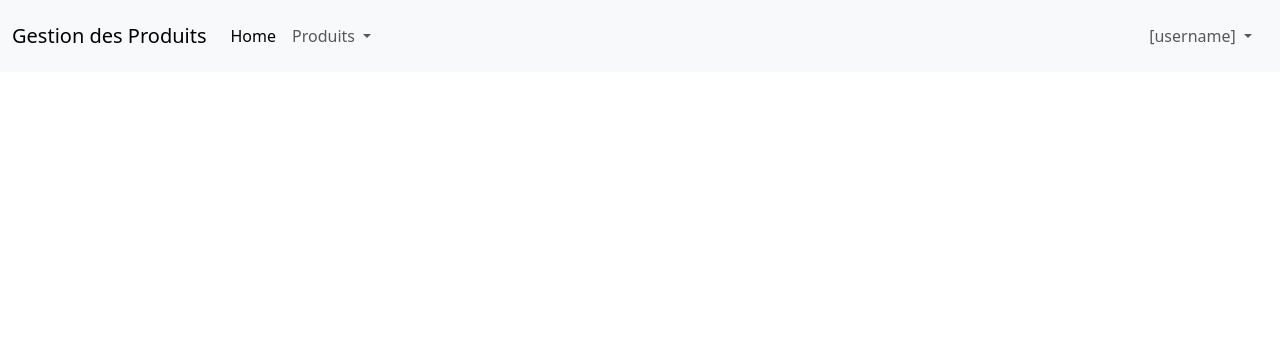
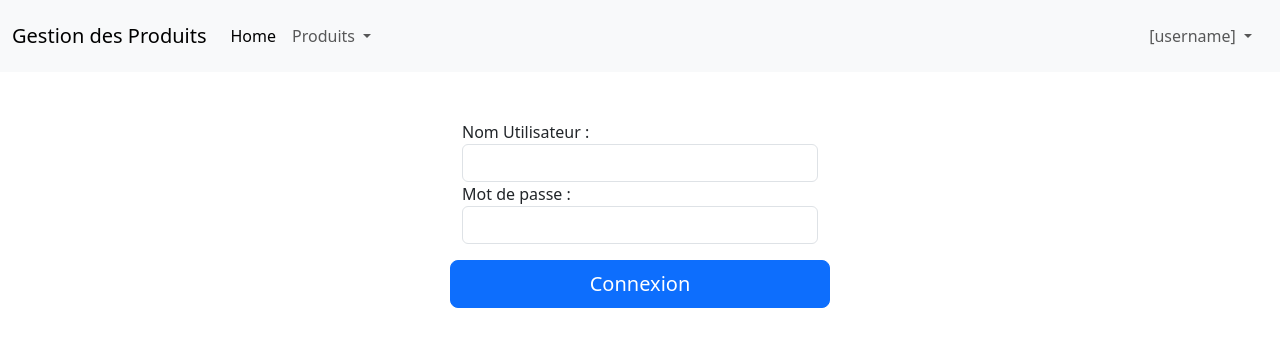
Before and after one commit to fitiavanaeni/udemy-angular-mes-produits, an Angular app: page /login in a window 1280 px wide. Before the commit this address led to /. Shown: the top 346 px of the page. Built offline with nearby package versions, Linux system fonts and the light colour scheme.

Commit message:
create login page and auth service

```diff
--- a/src/app/app.component.html
+++ b/src/app/app.component.html
@@ -33,7 +33,7 @@
             [username]
           </a>
           <ul class="dropdown-menu" aria-labelledby="navbarDropdown">
-            <li><a class="dropdown-item" href="#">Login</a></li>
+            <li><a class="dropdown-item" routerLink="/login">Login</a></li>
             <li><a class="dropdown-item" href="#">Logout</a></li>
             <li><a class="dropdown-item" href="#">Profile</a></li>
           </ul>
--- /dev/null
+++ b/src/app/login/login.component.html
@@ -0,0 +1,23 @@
+<div class="container mt-5">
+    <div class="row justify-content-md-center">
+        <div class="col-md-4">
+            @if(erreur) {
+            <div class="alert alert-danger">
+                <strong>login ou mot de passe erronés..</strong>
+            </div> }
+            <form>
+                <div class="form-group">
+                    <label>Nom Utilisateur :</label>
+                    <input type="text" name="username" class="form-control" [(ngModel)]="user.username">
+                </div>
+                <div class="form-group">
+                    <label>Mot de passe :</label>
+                    <input type="password" name="password" [(ngModel)]="user.password" class="form-control">
+                </div>
+                <div class="row justify-content-md-center">
+                    <button type="button" (click)="onLoggedin()" class="btn btn-lg btn-primary mt-3">Connexion</button>
+                </div>
+            </form>
+        </div>
+    </div>
+</div>
--- /dev/null
+++ b/src/app/login/login.component.ts
@@ -0,0 +1,28 @@
+import { Component } from '@angular/core';
+import { FormsModule } from '@angular/forms';
+import { User } from '../model/user.model';
+import { AuthService } from '../services/auth.service';
+import { Router } from '@angular/router';
+
+@Component({
+  selector: 'app-login',
+  standalone: true,
+  imports: [FormsModule],
+  templateUrl: './login.component.html',
+  styles: ``
+})
+export class LoginComponent {
+
+  user = new User();
+  erreur: boolean = false;
+
+  constructor(private authService: AuthService, private router: Router) { }
+
+  onLoggedin() {
+    console.log(this.user);
+    let isValidUser: Boolean = this.authService.SignIn(this.user);
+    if (isValidUser)
+      this.router.navigate(['/']);
+    else this.erreur = true;
+  }
+}
--- /dev/null
+++ b/src/app/model/user.model.ts
@@ -0,0 +1,6 @@
+export class User{
+    username !: string;
+    password !: string;
+    roles !: string[];
+
+}
--- /dev/null
+++ b/src/app/services/auth.service.ts
@@ -0,0 +1,32 @@
+import { Injectable } from '@angular/core';
+import { User } from '../model/user.model';
+
+@Injectable({
+  providedIn: 'root'
+})
+export class AuthService {
+  users: User[] = [
+    { "username": "admin", "password": "123", "roles": ['ADMIN'] },
+    { "username": "fitiavana", "password": "123", "roles": ['USER'] }
+  ];
+  public loggedUser!: string;
+  public isloggedIn: Boolean = false;
+  public roles!: string[];
+  constructor() { }
+
+  SignIn(user: User): Boolean {
+    let validUser: Boolean = false;
+    this.users.forEach((curUser) => {
+      if (user.username == curUser.username && user.password == curUser.password) {
+        validUser = true;
+        this.loggedUser = curUser.username;
+        this.isloggedIn = true;
+        this.roles = curUser.roles;
+
+        localStorage.setItem('loggedUser', this.loggedUser);
+        localStorage.setItem('isloggedIn', String(this.isloggedIn));
+      }
+    });
+    return validUser;
+  }
+}
```
Also changed, not shown: src/app/app.routes.ts (+5 -3 lines), 1 other file (tests, documents, lock files or other folders).
